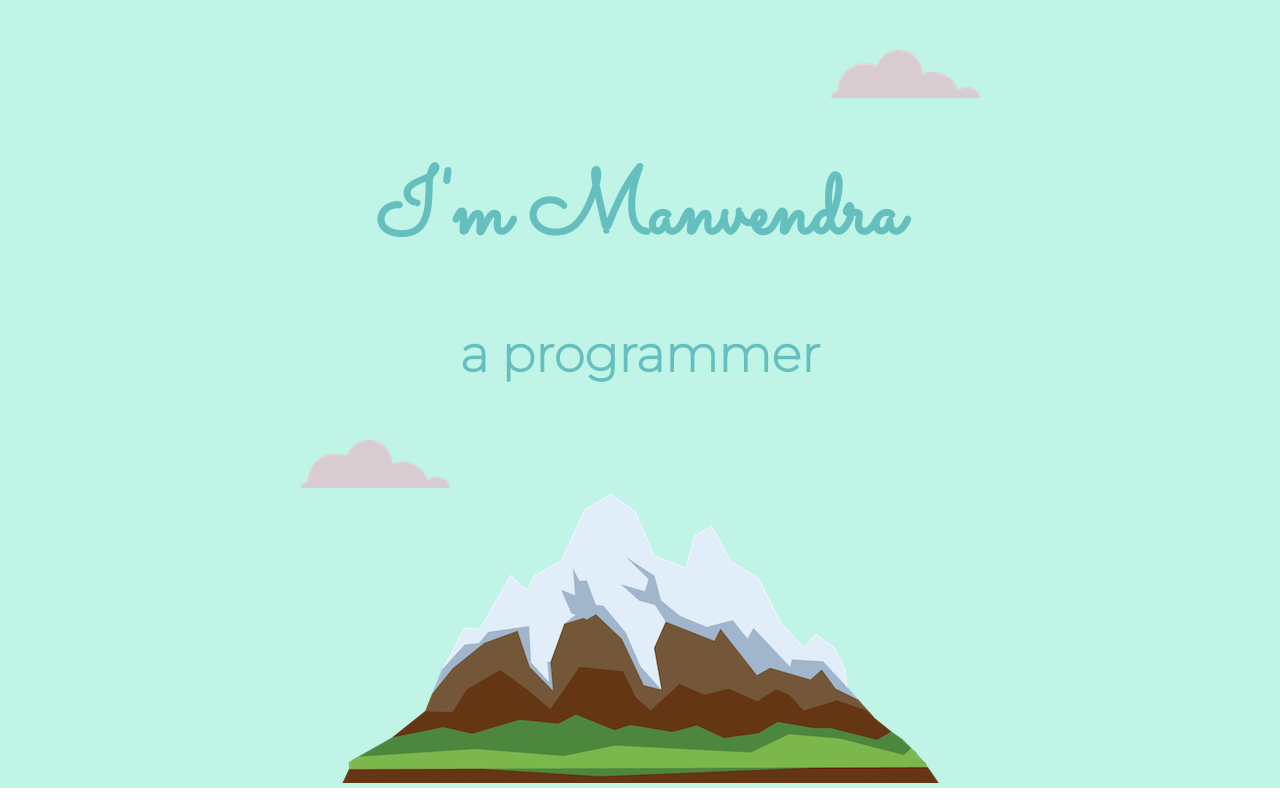
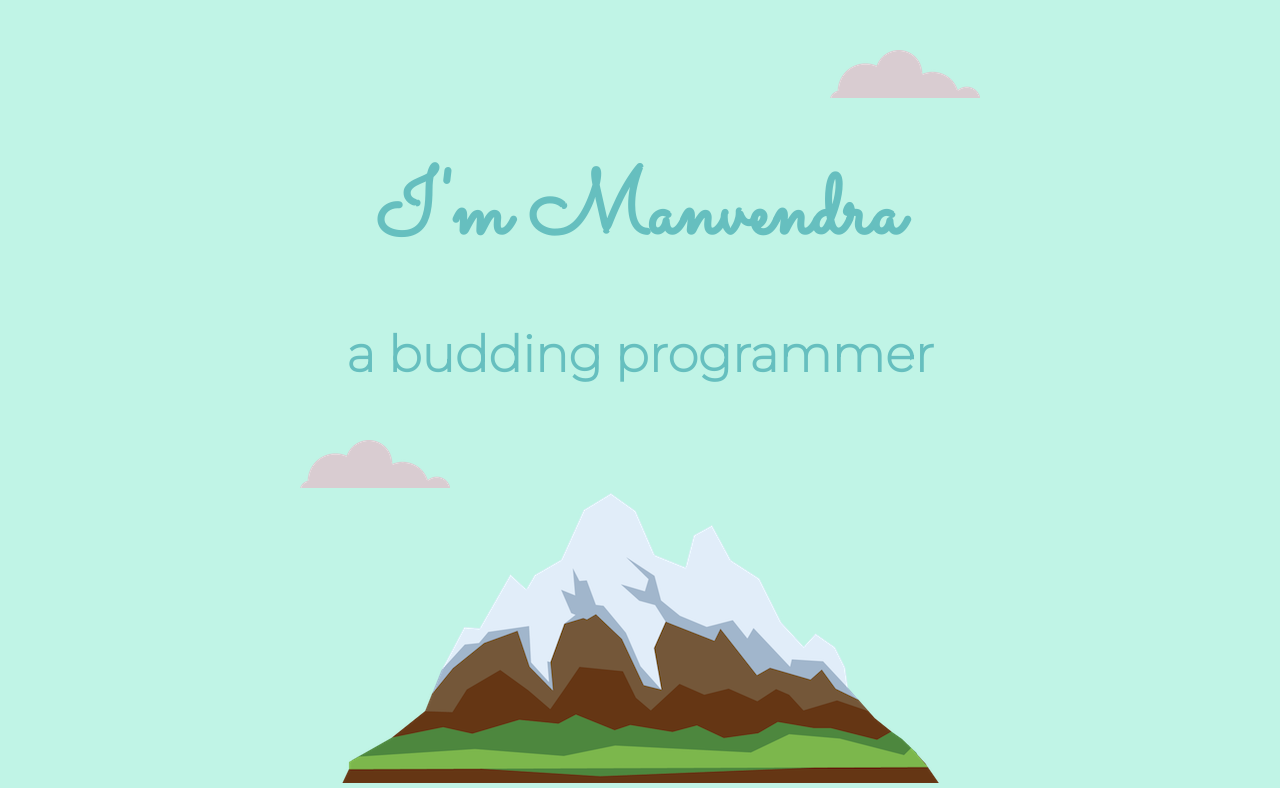
Before and after one commit to smanav00/FirstSite, a plain HTML site: page index.html in a window 1280 px wide. Shown: the top 800 px of the page. Drawn offline with Linux system fonts and the light colour scheme.

Commit message:
Update index.html

```diff
--- a/index.html
+++ b/index.html
@@ -12,7 +12,7 @@
     <div class="top-container">
       <img class="top-cloud" src="images/cloud.png" alt="cloud-img">
       <h1>I'm Manvendra</h1>
-      <h2 class="subtitle">a programmer </h2>
+      <h2 class="subtitle">a budding programmer </h2>
 <img class="bot-cloud" src="images/cloud.png" alt="cloud-img">
 <img src="images/mountain.png" alt="mountain-img">
 </div>
```
